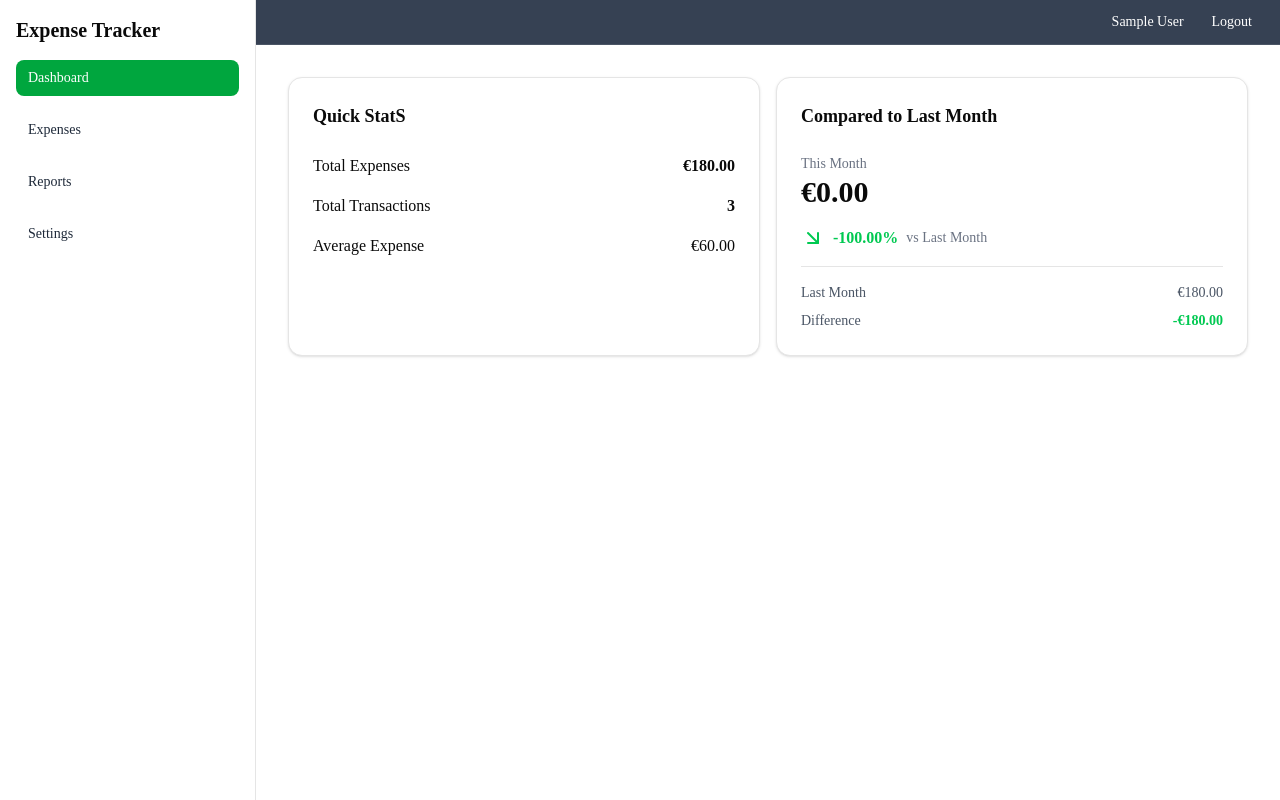
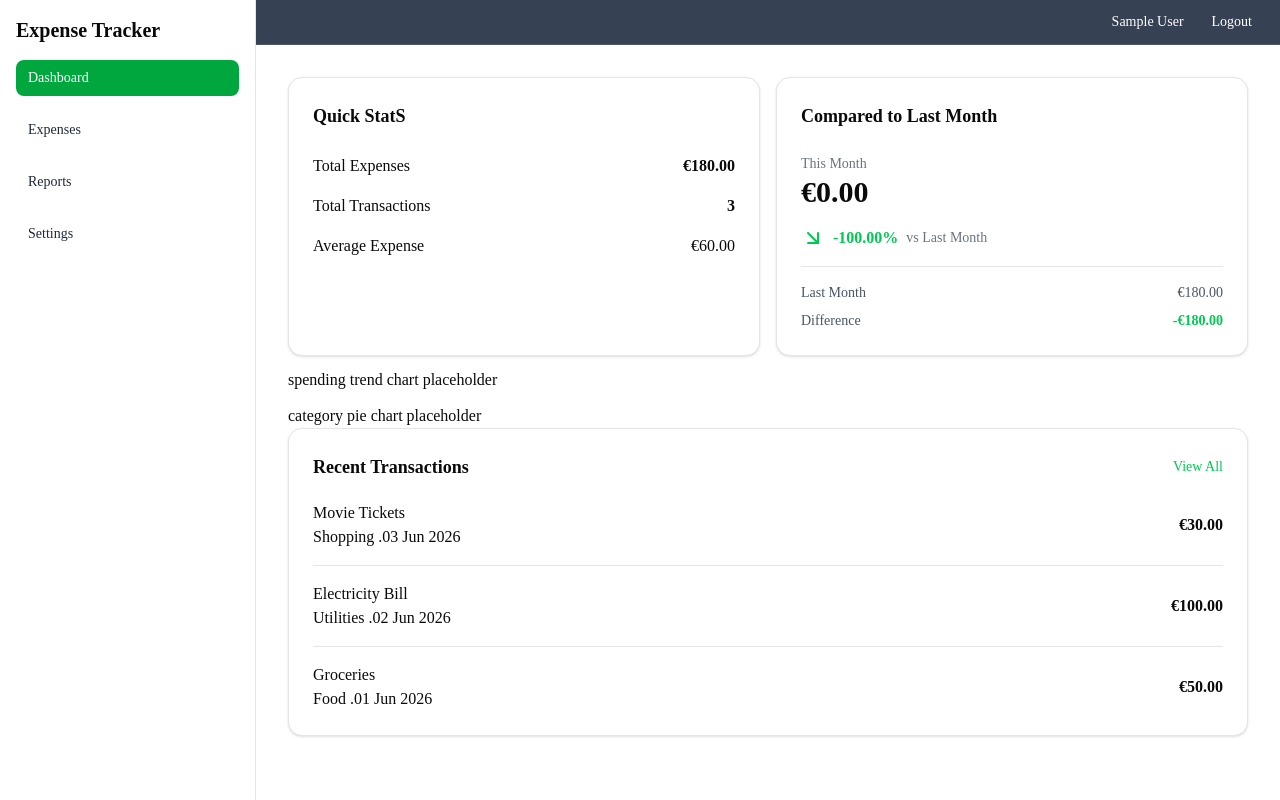
Before and after one commit to xyypsy1234-dotcom/expense-tracker, a Next.js app: page /dashboard in a window 1280 px wide. Built offline with nearby package versions, Linux system fonts and the light colour scheme; sample sign-in values are in the browser's storage.

Commit message:
feat: add recent transactions card to dashboard
- Add "View all" link that navigates to /expenses
- List reflects add/edit immediately via shared ExpenseContext state
- Show empty state when there are no transactions yet

```diff
--- a/features/dashboard/components/DashboardGrid.tsx
+++ b/features/dashboard/components/DashboardGrid.tsx
@@ -3,6 +3,7 @@
 import { useDashboardStats } from "../hooks/useDashboardStats";
 import { QuickStatesCard } from "./QuickStatesCard";
 import { ComparisonCard } from "./ComparisonCard";
+import { RecentTransactions } from "./RecentTransactions";
 
 export function DashboardGrid() {
   const {
@@ -13,6 +14,7 @@ export function DashboardGrid() {
     lastMonthExpenses,
     percentageChange,
     hasLastMonthData,
+    latestExpenses,
   } = useDashboardStats();
 
   return (
@@ -30,6 +32,13 @@ export function DashboardGrid() {
           hasLastMonthData={hasLastMonthData}
         />
       </div>
+      <div>spending trend chart placeholder</div>
+      <div>
+        <div>category pie chart placeholder</div>
+        <div>
+          <RecentTransactions expenses={latestExpenses} />
+        </div>
+      </div>
     </div>
   );
 }
--- a/features/dashboard/components/RecentTransactions.tsx
+++ b/features/dashboard/components/RecentTransactions.tsx
@@ -0,0 +1,50 @@
+import Link from "next/link";
+import type { Expense } from "@/features/expenses/types/expense";
+
+interface RecentTransactionsProps {
+  expenses: Expense[];
+}
+
+export function RecentTransactions({ expenses }: RecentTransactionsProps) {
+  return (
+    <section className="rounded-xl border bg-white p-6 shadow-sm">
+      <div className="mb-5 flex items-center justify-between">
+        <h2 className="text-lg font-semibold">Recent Transactions</h2>
+        <Link
+          href="/expenses"
+          className="text-sm font-medium text-green-500 hover:underline"
+        >
+          View All
+        </Link>
+      </div>
+      {expenses.length === 0 ? (
+        <p className="text-sm text-gray-500"> No transactions yet.</p>
+      ) : (
+        <div className="divide-y">
+          {expenses.map((expense) => (
+            <div
+              key={expense.id}
+              className="flex items-center justify-between py-4 first:pt-0 last:pb-0"
+            >
+              <div>
+                <p> {expense.title}</p>
+                <div>
+                  <span> {expense.category}</span>
+                  <span> .</span>
+                  <span>
+                    {expense.date.toLocaleDateString("en-IE", {
+                      day: "2-digit",
+                      month: "short",
+                      year: "numeric",
+                    })}
+                  </span>
+                </div>
+              </div>
+              <p className="font-semibold"> €{expense.amount.toFixed(2)}</p>
+            </div>
+          ))}
+        </div>
+      )}
+    </section>
+  );
+}
```
